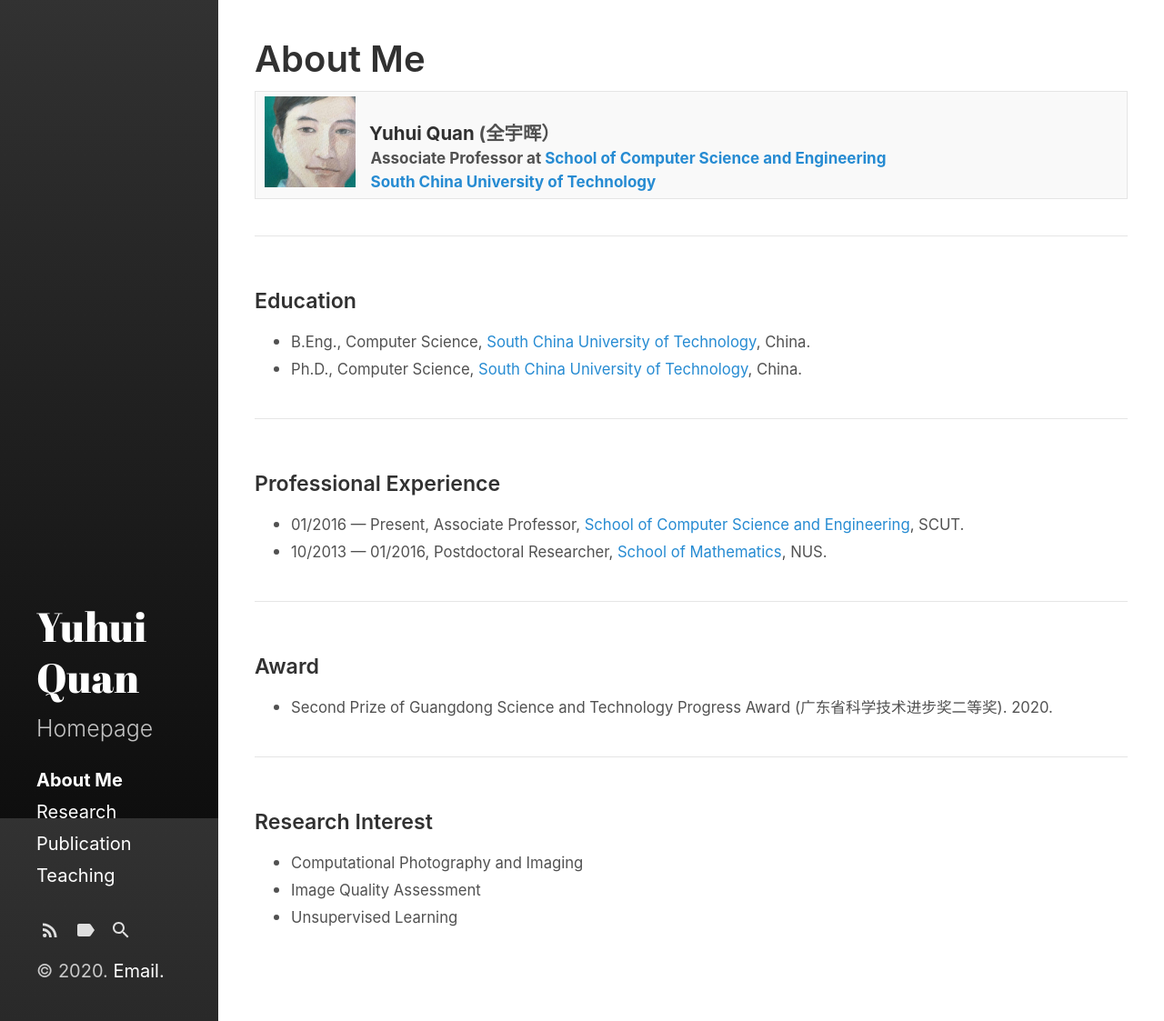
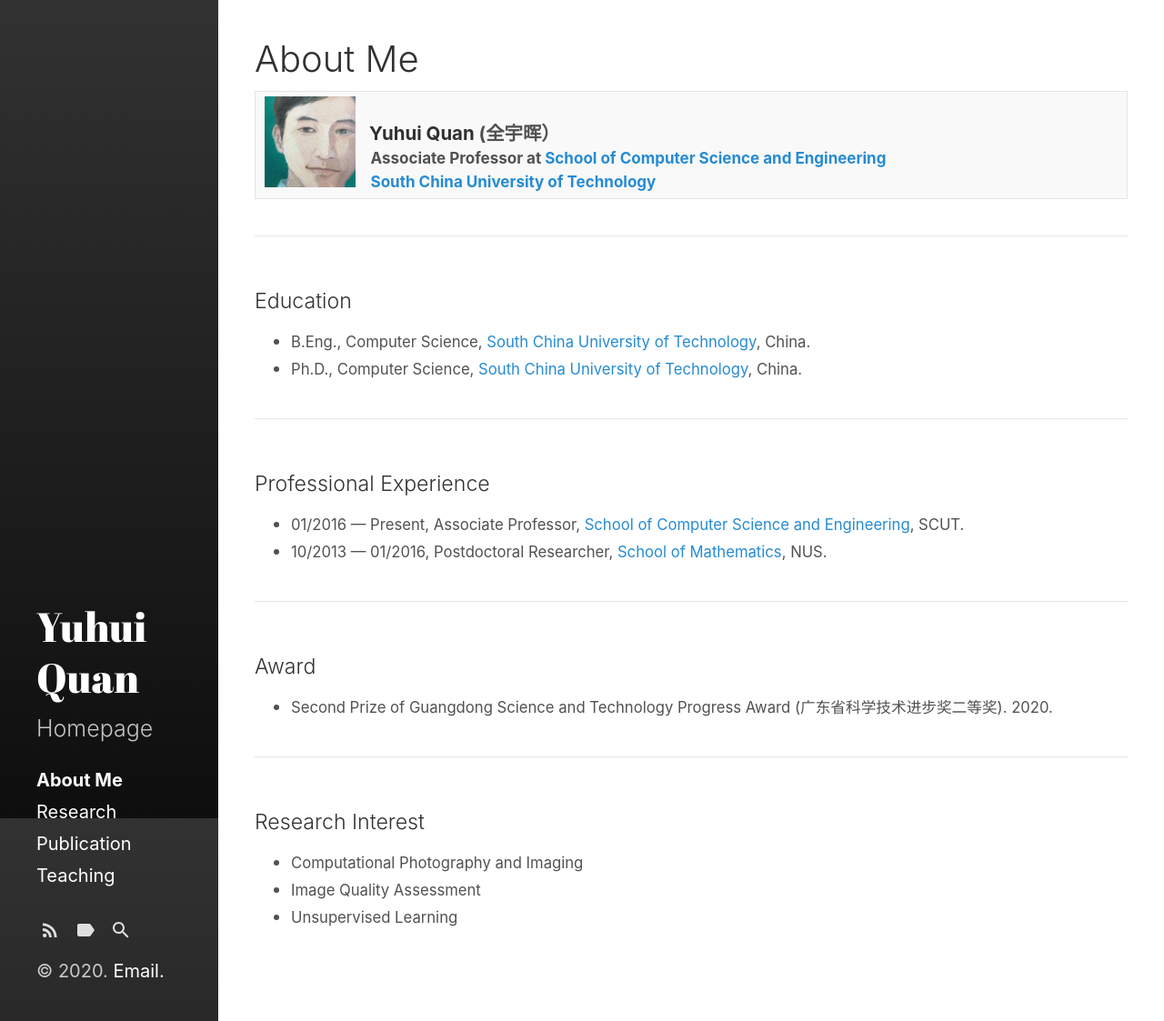
Before and after one commit to Dofboom/Dofboom.github.io, a Jekyll site: the page built from index.html, in a window 1280 px wide and 1123 px high. Shown: the whole window at 91% size. Built offline with Jekyll 4.4.1, drawn with Linux system fonts in a browser that asks for light colours; the list of posts is cut into pages by our own code.

Commit message:
Update _type.scss

```diff
--- a/_sass/hydeout/_type.scss
+++ b/_sass/hydeout/_type.scss
@@ -10,7 +10,7 @@ h5,
 h6,
 .site-title {
   color: $heading-color;
-  font-weight: 600;
+  font-weight: 300;
   line-height: 1.25;
   margin-bottom: $heading-spacing;
   text-rendering: optimizeLegibility;
@@ -33,8 +33,8 @@ h3 {
 h4,
 h5,
 h6 {
-  font-size: 2rem;
-  margin-top: 0rem;
+  font-size: 1rem;
+  margin-top: 1rem;
 }
 
 p {
```
